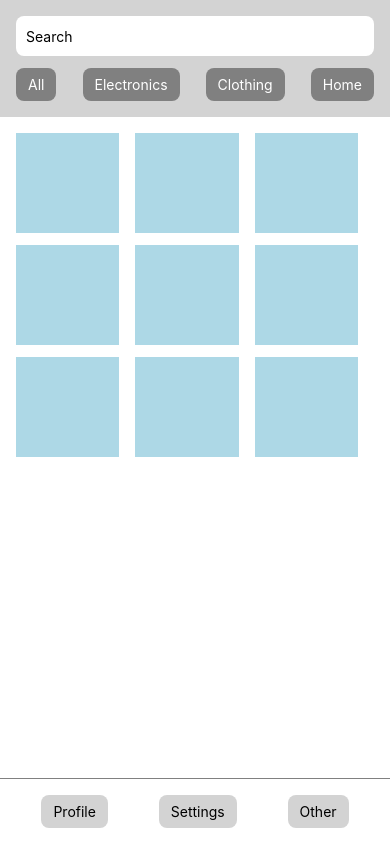
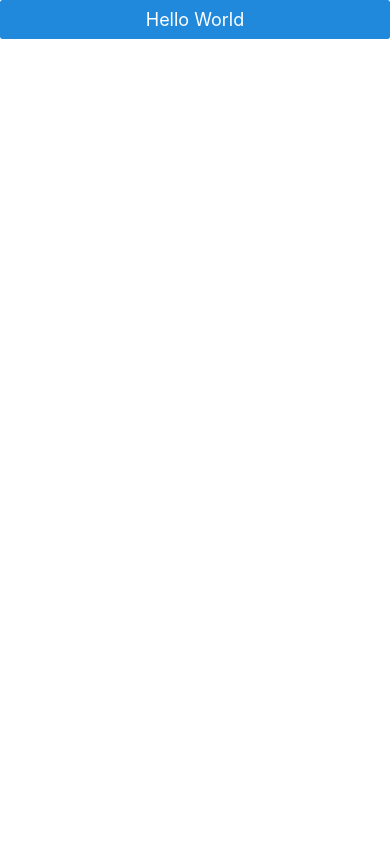
Before and after one commit to py1u/Cat-Cafe, a React Native app in the folder R-marketplace/: screen / in a window 390 px wide. Built offline with nearby package versions, Linux system fonts and the light colour scheme.

Commit message:
initial commit of react native elements library

```diff
--- a/R-marketplace/App.js
+++ b/R-marketplace/App.js
@@ -1,6 +1,6 @@
 import React, { useState } from 'react';
 import { View, Text, TextInput, TouchableOpacity, StyleSheet } from 'react-native';
-
+import { Button } from '@rneui/base';
 
 const MarketplaceScreen = () => {
   const categories = ['All', 'Electronics', 'Clothing', 'Home'];
@@ -127,4 +127,10 @@ const styles = StyleSheet.create({
   },
 });
 
-export default MarketplaceScreen;
+
+const App = () => {
+  return <Button title="Hello World" />;
+};
+//export default MarketplaceScreen;
+
+export default App;
```
